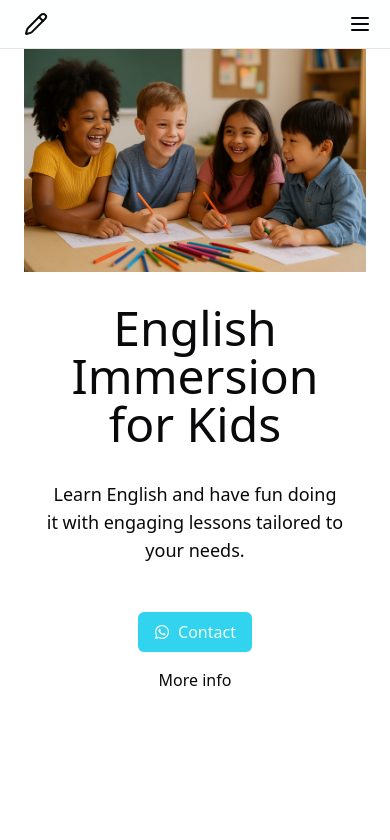
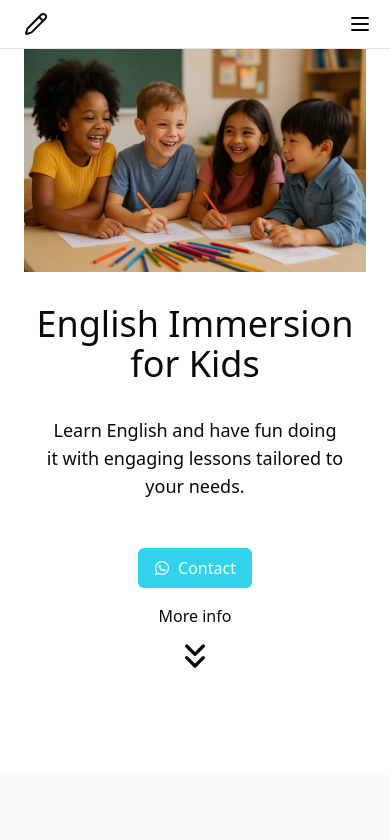
Before and after one commit to EverybodySurf/english-solution, a Next.js app: page / in a window 390 px wide. Shown: the top 840 px of the page. Built offline with nearby package versions, Linux system fonts and the light colour scheme.

Commit message:
adjusted hero and features section UI/Desing

```diff
--- a/components/features-1.tsx
+++ b/components/features-1.tsx
@@ -7,7 +7,7 @@ import { useTranslation } from 'react-i18next'
 export default function Features() {
     const { t } = useTranslation()
     return (
-        <section className="bg-zinc-50 py-16 md:py-32 dark:bg-transparent" id="features-1">
+        <section className="bg-zinc-50 py-16 md:py-16 dark:bg-transparent" id="features-1">
             <div className="@container mx-auto max-w-5xl px-6">
                 <div className="text-center">
                     <h2 className="text-balance text-4xl font-semibold lg:text-5xl">{t('Tailored to your needs')}</h2>
--- a/components/hero-section.tsx
+++ b/components/hero-section.tsx
@@ -18,10 +18,10 @@ export default function HeroSection() {
             <HeroHeader />
             <main className="overflow-x-hidden">
                 <section>
-                    <div className="pb-24 pt-12 md:pb-32 lg:pb-56 lg:pt-44">
+                    <div className="pb-24 pt-12 md:pb-32 lg:pb-6 lg:pt-22">
                         <div className="relative mx-auto flex max-w-6xl flex-col px-6 lg:block">
                             <div className="mx-auto max-w-lg text-center lg:ml-0 lg:w-1/2 lg:text-left">
-                                <h1 className="mt-8 max-w-2xl text-balance text-5xl font-medium md:text-6xl lg:mt-16 xl:text-7xl">{t('English Immersion for Kids')}</h1>
+                                <h1 className="mt-8 max-w-2xl text-balance text-4xl font-medium md:text-6xl lg:mt-16 xl:text-7xl">{t('English Immersion for Kids')}</h1>
                                 <p className="mt-8 max-w-2xl text-pretty text-lg">{t('Learn English and have fun doing it with engaging lessons tailored to your needs.')}</p>
 
                                 <div className="mt-12 flex flex-col items-center justify-center gap-2 sm:flex-row lg:justify-start">
@@ -51,7 +51,7 @@ export default function HeroSection() {
                                 </div>
                             </div>
                             <Image
-                                className="-z-10 order-first ml-auto h-56 w-full object-cover sm:h-96 lg:absolute lg:inset-0 lg:-right-40 lg:-top-50 lg:order-last lg:h-max lg:w-2/3 lg:object-contain dark:mix-blend-lighten dark:invert-0"
+                                className="-z-10 order-first ml-auto h-56 w-full object-cover sm:h-96 lg:absolute lg:inset-0 lg:-right-40 lg:-top-20 lg:order-last lg:h-max lg:w-2/3 lg:object-contain dark:mix-blend-lighten dark:invert-0"
                                 src={kidsLaughing}
                                 alt="Kids Laughing"
                                 height="4000"
@@ -59,10 +59,27 @@ export default function HeroSection() {
                                 priority
                             />
                         </div>
+                        <div className="flex sm:pt-10 md:pt-16 lg:pt-20 items-center justify-center w-full">
+                            <svg
+                                xmlns="http://www.w3.org/2000/svg"
+                                width="40"
+                                height="40"
+                                viewBox="0 0 24 24"
+                                fill="none"
+                                stroke="currentColor"
+                                strokeWidth="2"
+                                strokeLinecap="round"
+                                strokeLinejoin="round"
+                                className="lucide lucide-chevrons-down-icon lucide-chevrons-down">
+                                    <path d="m7 6 5 5 5-5"/>
+                                    <path d="m7 13 5 5 5-5"/>
+                            </svg>
+                        </div>
+
                     </div>
                 </section>
-                <section className="bg-background pb-16 md:pb-32">
-                   {/* <div className="group relative m-auto max-w-6xl px-6">
+                {/*<section className="bg-background pb-16 md:pb-32">
+                    <div className="group relative m-auto max-w-6xl px-6">
                         <div className="flex flex-col items-center md:flex-row">
                             <div className="md:max-w-44 md:border-r md:pr-6">
                                 <p className="text-end text-sm">Working with</p>
@@ -162,8 +179,8 @@ export default function HeroSection() {
                                 />
                             </div>
                         </div>
-                    </div>*/}
-                </section>
+                    </div>
+                </section>*/}
             </main>
         </>
     )
```
